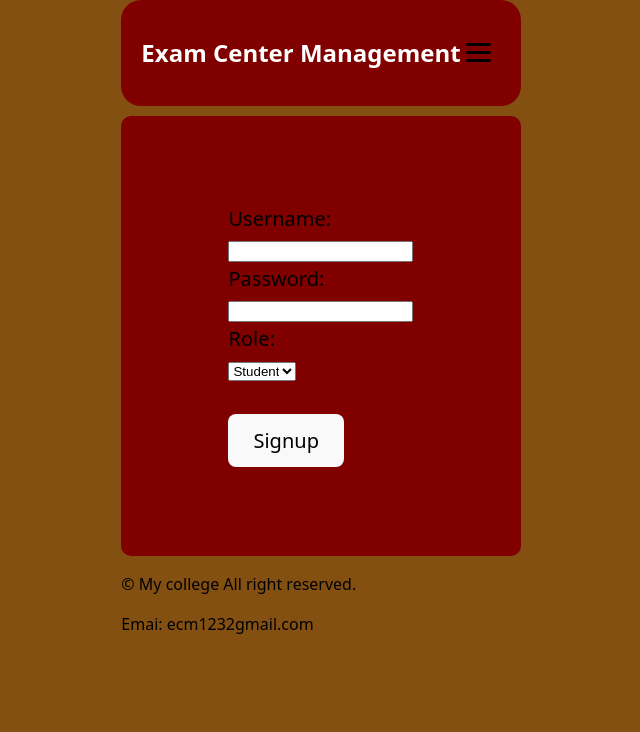
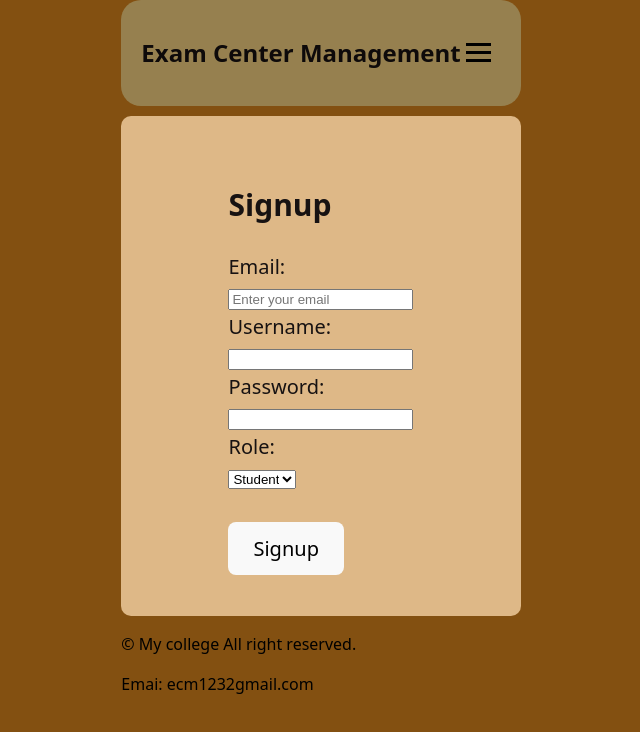
Before and after one commit to Aman5203939/center-managment, a React (Vite) app: page /signup in a window 1280 px wide. Shown: the top 732 px of the page, without its empty margins (319-959 px from the left). Built offline with nearby package versions, Linux system fonts and the light colour scheme.

Commit message:
Updated Login.jsx with new design

```diff
--- a/src/App.css
+++ b/src/App.css
@@ -17,8 +17,8 @@ body {
   display: flex;
   justify-content: space-between;
   align-items: center;
-  background-color: hsl(0, 100%, 25%);
-  color: white;
+  background-color: hsl(41, 31%, 45%);
+  color: rgb(14, 10, 10);
   padding: 15px 20px;
   border-radius: 20px;
   position: relative;
@@ -42,7 +42,6 @@ body {
   width: 25px;
   height: 3px;
   background: black;
-  border-radius: 3px;
   display: block;
 
 }
@@ -57,8 +56,9 @@ body {
   background-color: burlywood;
   color: #eb0a0a;
   padding-top: 20px;
-  transition: left 0.3s ease;
-  z-index: 100;
+   transition: left 0.3s ease;
+     z-index: 100;
+
 }
 
 /* Sidebar open class */
@@ -78,38 +78,41 @@ body {
 
 .sidebar ul li a {
   color: white;
-  text-decoration: none;
   display: block;
 }
 
 .sidebar ul li a:hover {
-  background-color: #0059b3;
+  background-color: hsl(204, 100%, 35%);
   border-radius: 5px;
 }
 
-.signup-container {
+.signup {
   display: flex;
-  background-color: hsl(0, 100%, 25%);
+  background-color: burlywood;
+  justify-content: center;
+  align-items: center;
+  height:55vh;
+  color: hsl(0, 14%, 8%);
+  font-size: 20px;
+  padding: 30px;
+  margin-top: 10px;
+  border-radius: 10px;
+
+
+
+}
+
+.login {
+  display: flex;
+  background-color: burlywood;
   justify-content: center;
   align-items: center;
   height:50vh;
-  color: hsl(0, 0%, 0%);
+  color: hsl(0, 13%, 9%);
   font-size: 20px;
   padding: 20px;
   margin-top: 10px;
   border-radius: 10px;
+;
 
 }
-
-.login-container {
-  display: flex;
-  background-color: hsl(0, 100%, 25%);
-  justify-content: center;
-  align-items: center;
-  height:50vh;
-  color: hsl(0, 0%, 0%);
-  font-size: 20px;
-  padding: 20px;
-  margin-top: 10px;
-  border-radius: 10px;
-}
--- a/src/pages/Login.jsx
+++ b/src/pages/Login.jsx
@@ -25,7 +25,9 @@ function Login() {
   };
 
   return (
-    <div className="login-container">
+    <div className="login">
+      <div className="box">
+      <h2>Login</h2>
       <form onSubmit={handleLogin}>
         <label>Username:</label><br />
         <input type="text" name="username" value={loginData.username} onChange={handleChange} /><br />
@@ -42,6 +44,7 @@ function Login() {
         <button type="submit">Login</button>
       </form>
     </div>
+    </div>
   );
 }
 
--- a/src/pages/Signup.jsx
+++ b/src/pages/Signup.jsx
@@ -19,8 +19,17 @@ function Signup() {
   };
 
   return (
-    <div className="signup-container">
+    <div className="signup">
+        <div className="box">
+
+      <h2>Signup</h2>
+
       <form onSubmit={handleSubmit}>
+
+     <label>Email:</label><br />
+        <input type="email" id="email" name="email" placeholder="Enter your email"></input>{handleChange}<br />
+
+
         <label>Username:</label><br />
         <input type="text" name="username" value={formData.username} onChange={handleChange} /><br />
 
@@ -36,6 +45,7 @@ function Signup() {
         <button type="submit">Signup</button>
       </form>
     </div>
+    </div>
   );
 }
 
```
